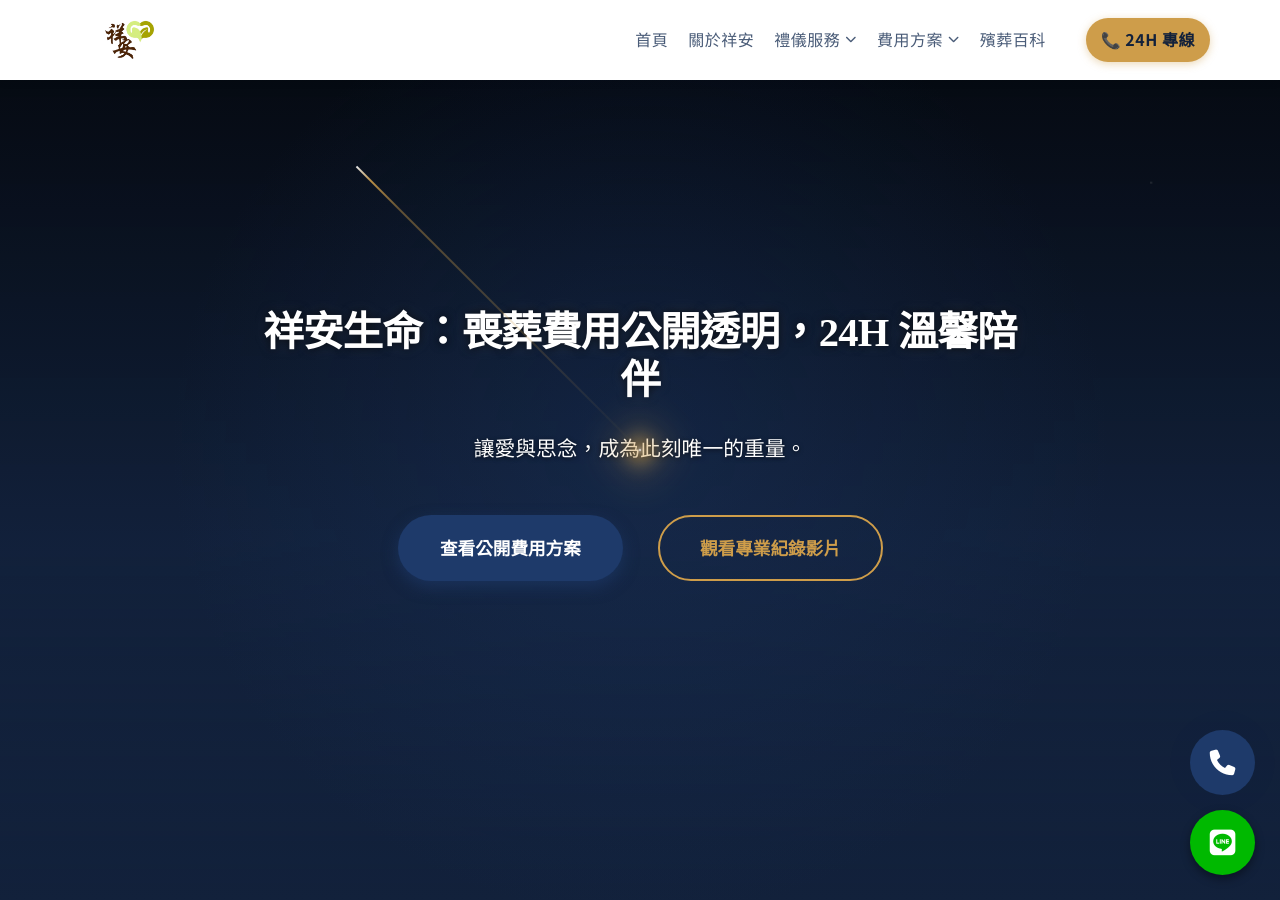
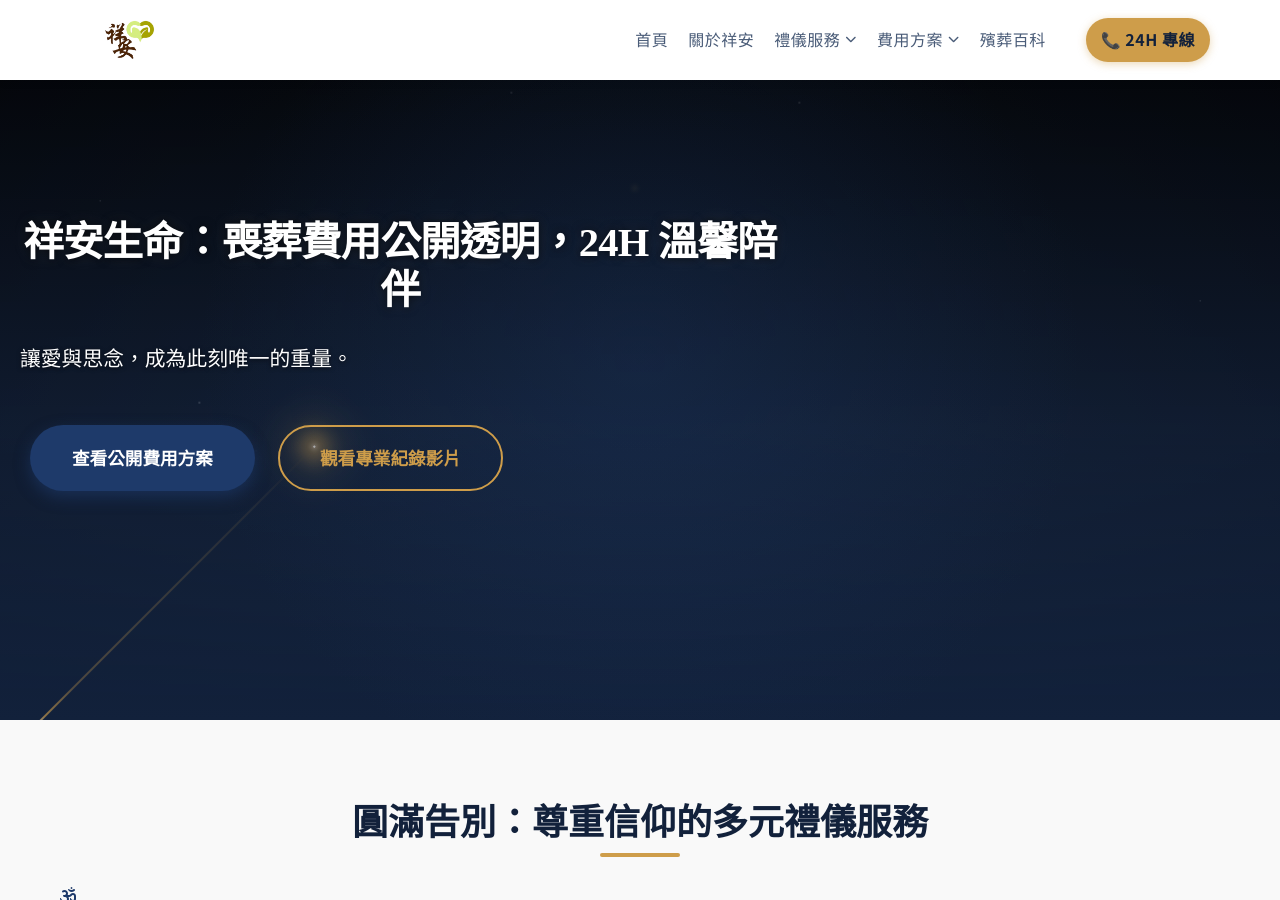
Before and after one commit to Shiangan/Shiangan, a Jekyll site: the page index.html, which Jekyll copies as it is, in a window 1280 px wide and 900 px high. Built offline with Jekyll 4.4.1, drawn with Linux system fonts in a browser that asks for light colours; some web fonts are replaced; some of the changed text lies outside the part shown.

Commit message:
Update style.css

```diff
--- a/css/style.css
+++ b/css/style.css
@@ -783,20 +783,35 @@
 
 .hero-section {
     position: relative;
-    height: 100vh;
-    min-height: 650px;
+    background: radial-gradient(ellipse at bottom, #1B2735 0%, #090A0F 100%);
     overflow: hidden;
-    background-color: var(--primary-dark);
+    min-height: 80vh;
     display: flex;
     align-items: center;
-    justify-content: center;
-    text-align: center;
-    color: var(--text-light);
-    z-index: 1;
-    /* 假設有一個預設背景圖，如果沒有，請註釋掉 */
-    /* background-image: url('../images/hero-bg-default.jpg');  */
-    background-size: cover;
-    background-position: center;
+    color: #fff;
+}
+
+.star-layer {
+    position: absolute;
+    top: 0; left: 0; right: 0; bottom: 0;
+    background: transparent;
+}
+
+#stars  { width: 1px; height: 1px; box-shadow: 100px 200px #FFF, 500px 800px #FFF, 1200px 300px #FFF; } /* 更多點可自行添加 */
+#stars2 { width: 2px; height: 2px; box-shadow: 200px 400px #FFF, 800px 100px #FFF; opacity: 0.5; }
+
+.meteor {
+    position: absolute;
+    width: 2px; height: 100px;
+    background: linear-gradient(to bottom, rgba(255,255,255,0), rgba(255,255,255,1));
+    animation: meteor-drop 5s linear infinite;
+    opacity: 0;
+}
+
+@keyframes meteor-drop {
+    0% { transform: translate(500px, -100px) rotate(-45deg); opacity: 1; }
+    30% { transform: translate(-200px, 600px) rotate(-45deg); opacity: 0; }
+    100% { opacity: 0; }
 }
 
 /* 夜空漸層覆蓋層 - 增加深度與質感 */
@@ -902,7 +917,20 @@
     );
     opacity: 0.9;
     filter: blur(0.5px);
-}
+
+    /* --- 3. 治喪流程 UI：手機與桌機適應 --- */
+.flow-chart ol {
+    display: flex;
+    flex-direction: column;
+    gap: 20px;
+    list-style: none;
+    padding: 0;
+}
+
+.flow-chart li {
+    background: #fff;
+    padding: 25px;
+    border-radius: 12px;
 
 
 /* -------------------------------------------
```
